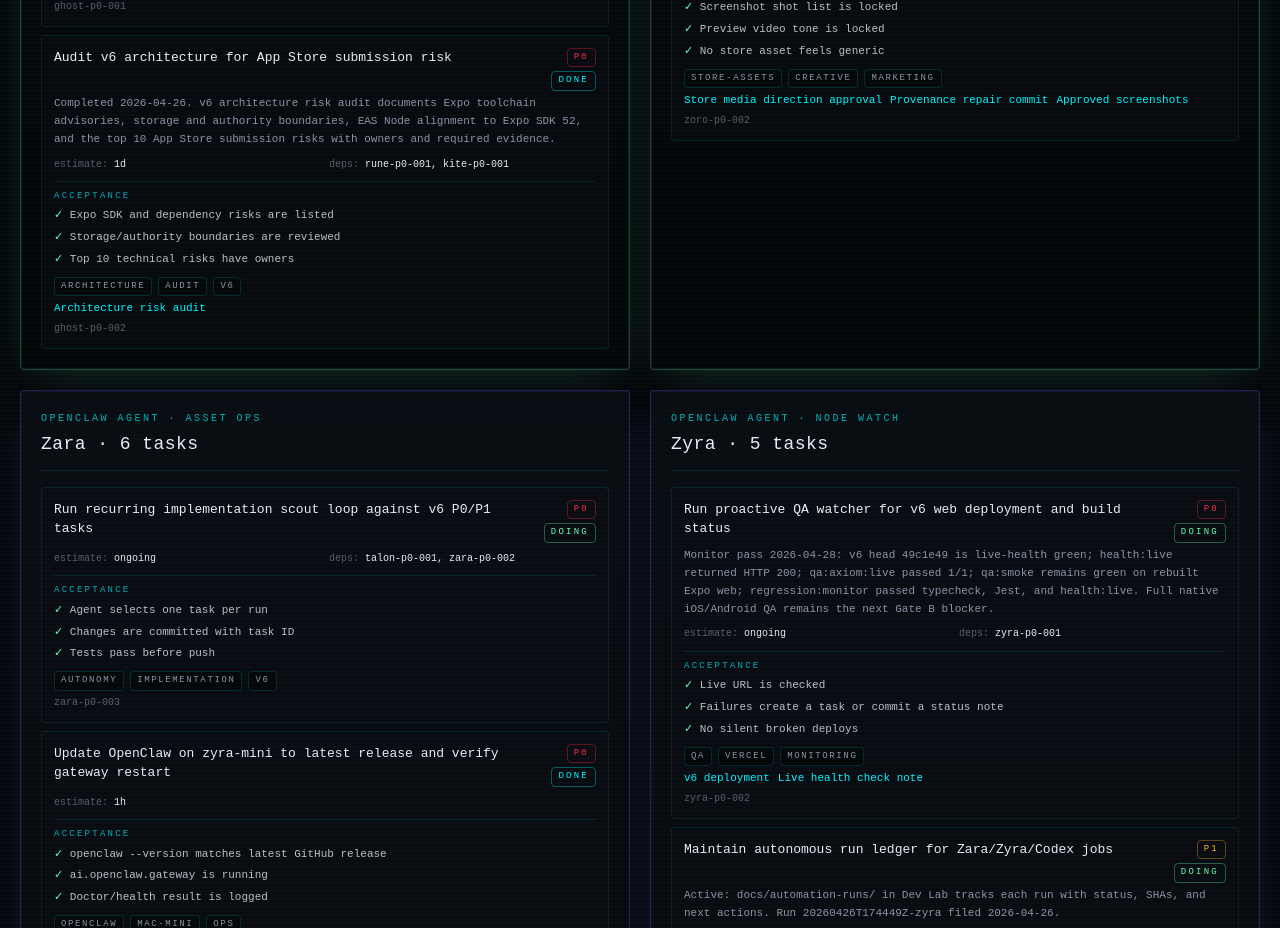
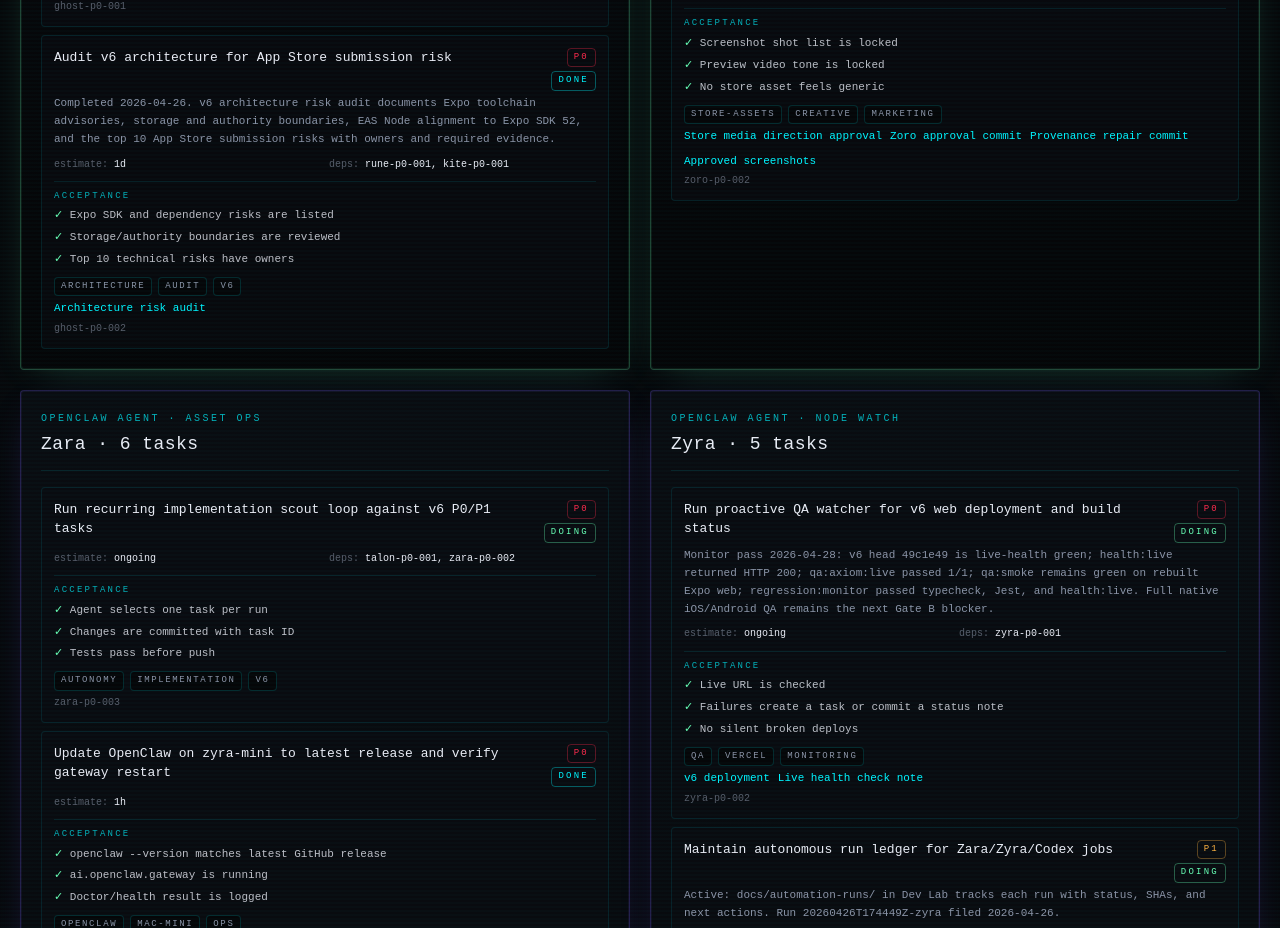
Before and after one commit to GHX5T-SOL/Dev-lab-of-CyberTrader-Age-of-Pantheon-, a Next.js app in the folder web/: page /office/tasks in a window 1280 px wide. Shown: the part 1380-2308 px from the top of the page. Built offline with nearby package versions, Linux system fonts and the light colour scheme; no server answers.

Commit message:
zoro-p0-002 zara-p1-005 compass: sync store media provenance

```diff
--- a/web/src/data/roadmap.ts
+++ b/web/src/data/roadmap.ts
@@ -112,6 +112,7 @@
       "AgentOS rank-5 faction gate, selection loop, LocalAuthority binding, one-free-switch rule, and faction-biased missions",
       "PirateOS polish, AgentOS rank-5 systems, and PantheonOS late-game territory roadmap",
       "Local ship check, local Axiom QA, provenance check, clean-cache export, live smoke, and post-push monitor pass on verified v6 origin/main 7bf5e38",
+      "Zoro store media approval, screenshot capture, provenance check, safety scan, typecheck, and Expo web export pass on verified v6 origin/main 7bf5e38",
       "iOS simulator smoke passes",
       "Android emulator smoke passes",
       "First 10-minute player loop complete without developer guidance",
--- a/web/src/data/tasks.ts
+++ b/web/src/data/tasks.ts
@@ -280,9 +280,10 @@
     acceptanceCriteria: ["Screenshot shot list is locked", "Preview video tone is locked", "No store asset feels generic"],
     tags: ["store-assets", "creative", "marketing"],
     notes:
-      "Completed 2026-04-29 in v6 65ad6ce with provenance repair 7bf5e38. Zoro approved the current six-shot App Store screenshot set, Reel preview story spine, and portrait-first cyberdeck mood using real generated captures; provenance:assets:check, ship:check 165/165, regression:monitor, and qa:axiom:live passed.",
+      "Completed 2026-04-29 in v6 65ad6ce with provenance repair 7bf5e38. Zoro approved the current six-shot App Store screenshot set, Reel preview story spine, and portrait-first cyberdeck mood using real generated captures; provenance:assets:check, ship:check 165/165, regression:monitor, and qa:axiom:live passed. Final preview video, native-device capture evidence, public privacy policy URL, age-rating declarations, and account-owner store submission remain Gate C follow-ups.",
     links: [
       { label: "Store media direction approval", href: `${v6}/blob/main/docs/release/zoro-p0-002-store-media-approval.md` },
+      { label: "Zoro approval commit", href: `${v6}/commit/65ad6ce375eb0ab58c72360f8f18a43bc9e1ae30` },
       { label: "Provenance repair commit", href: `${v6}/commit/7bf5e38` },
       { label: "Approved screenshots", href: `${v6}/tree/main/assets/screenshots` },
     ],
```
Also changed, not shown: 4 other files (tests, documents, lock files or other folders).
